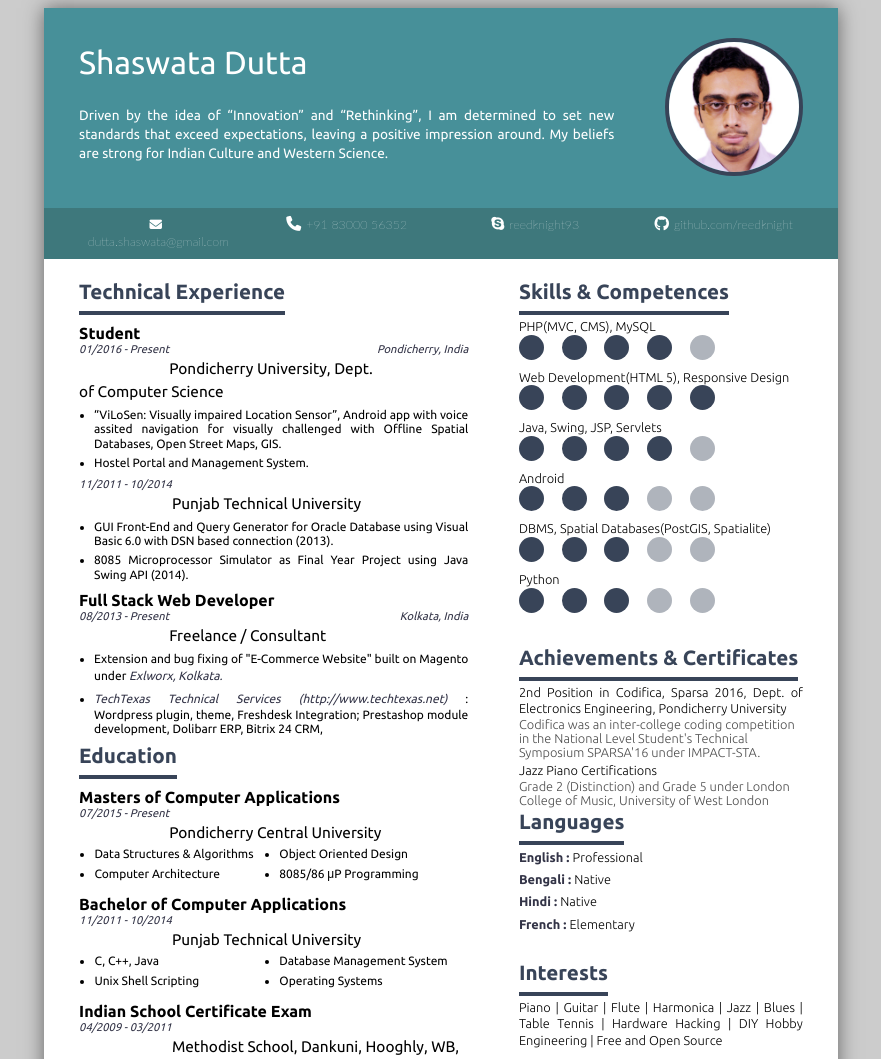
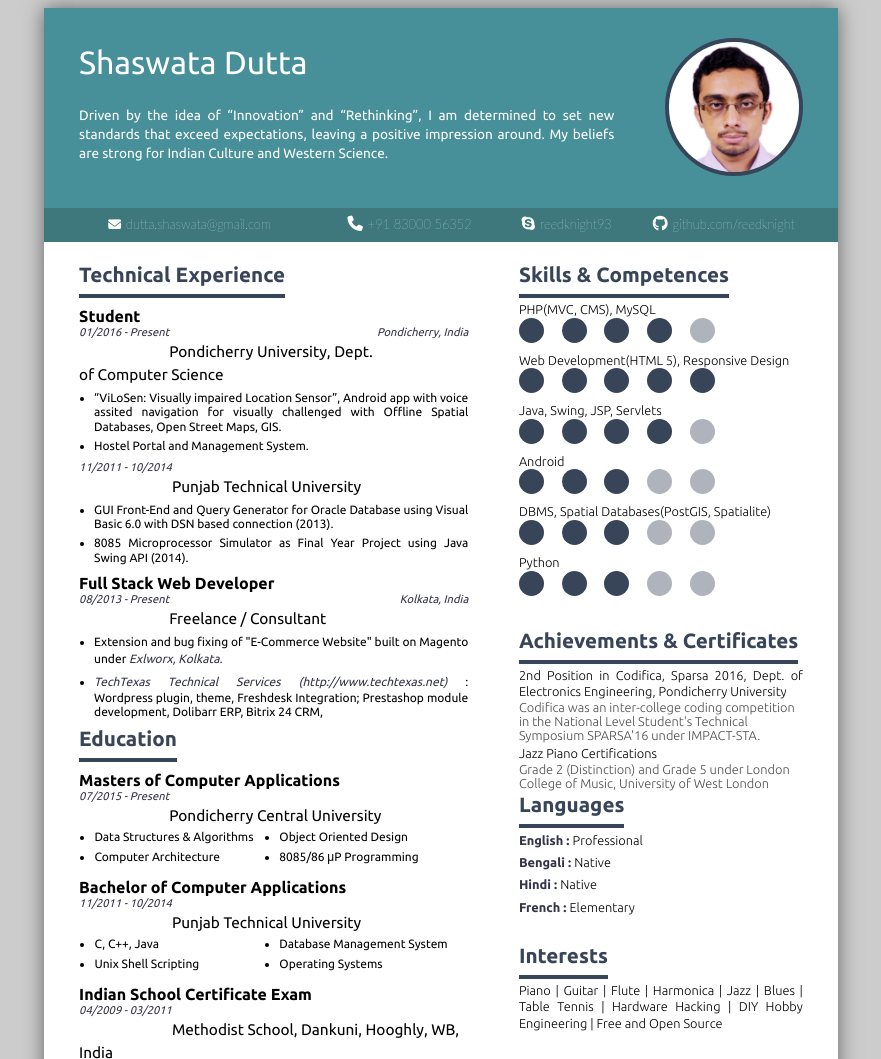
Before and after one commit to reedknight/online-cv, a plain HTML site: page index.html in a window 1280 px wide. Shown: the top 1059 px of the page, without its empty margins (199-1080 px from the left). Drawn offline with Linux system fonts and the light colour scheme.

Commit message:
Minified css, rectified email line break

```diff
--- a/index.html
+++ b/index.html
@@ -22,13 +22,13 @@
 
         <section class="container" id="header-2">
             <div class="row">
-                <div class="col-3 center">
+                <div class="col-4 center">
                     <p><i class="fa fa-envelope" aria-hidden="true"></i>dutta.shaswata@gmail.com</p>
                 </div>
                 <div class="col-3 center">
                     <p><i class="fa fa-phone" style="font-size: 1.2em" aria-hidden="true"></i>+91 83000 56352</p>
                 </div>
-                <div class="col-3 center">
+                <div class="col-2 center">
                     <p><i class="fa fa-skype" style="font-size: 1.2em" aria-hidden="true"></i>reedknight93</p>
                 </div>
                 <div class="col-3 center">
--- a/sass/includes/_header.scss
+++ b/sass/includes/_header.scss
@@ -44,7 +44,7 @@
         }
         p {
             margin: 0;
-            font-size: 0.78em;
+            font-size: 0.8em;
             line-height: 1.4em;
             .fa {
                 font-size: 1em;
```
Also changed, not shown: css/master.css, 2 other files.
